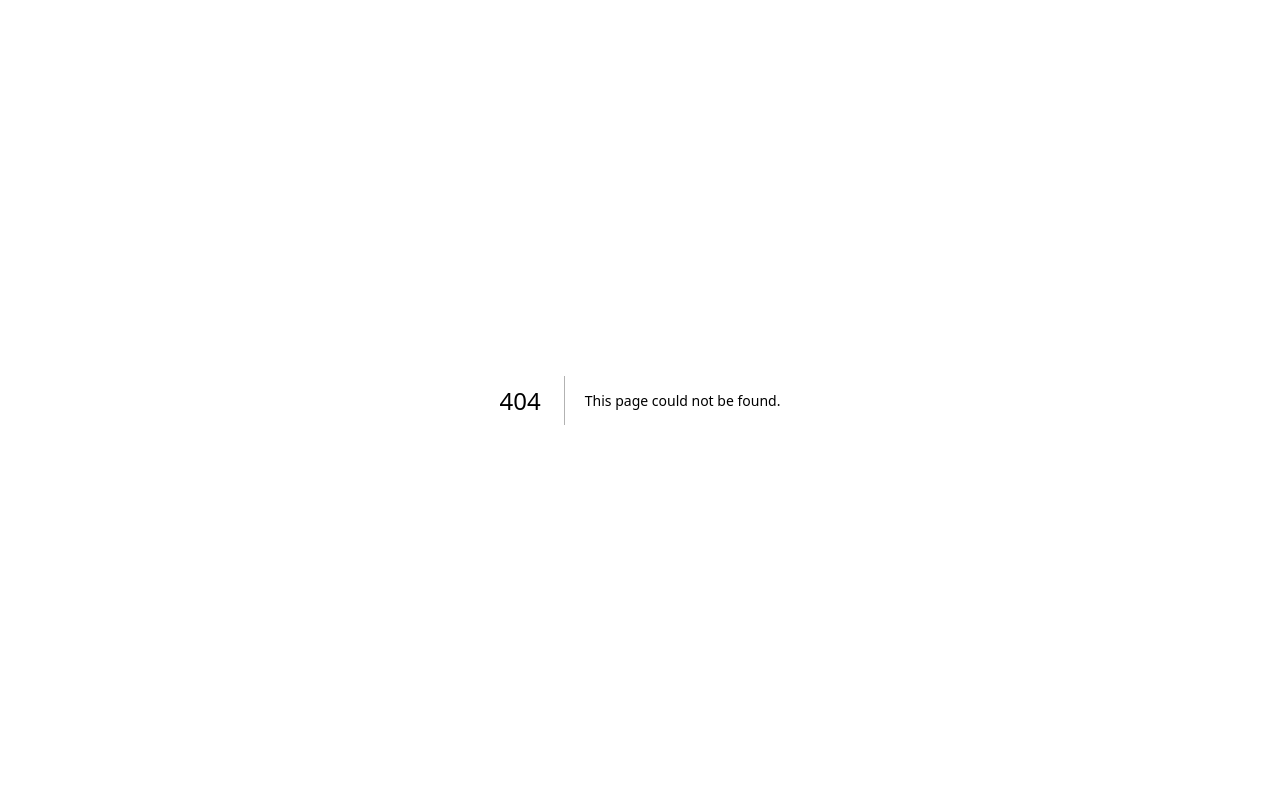
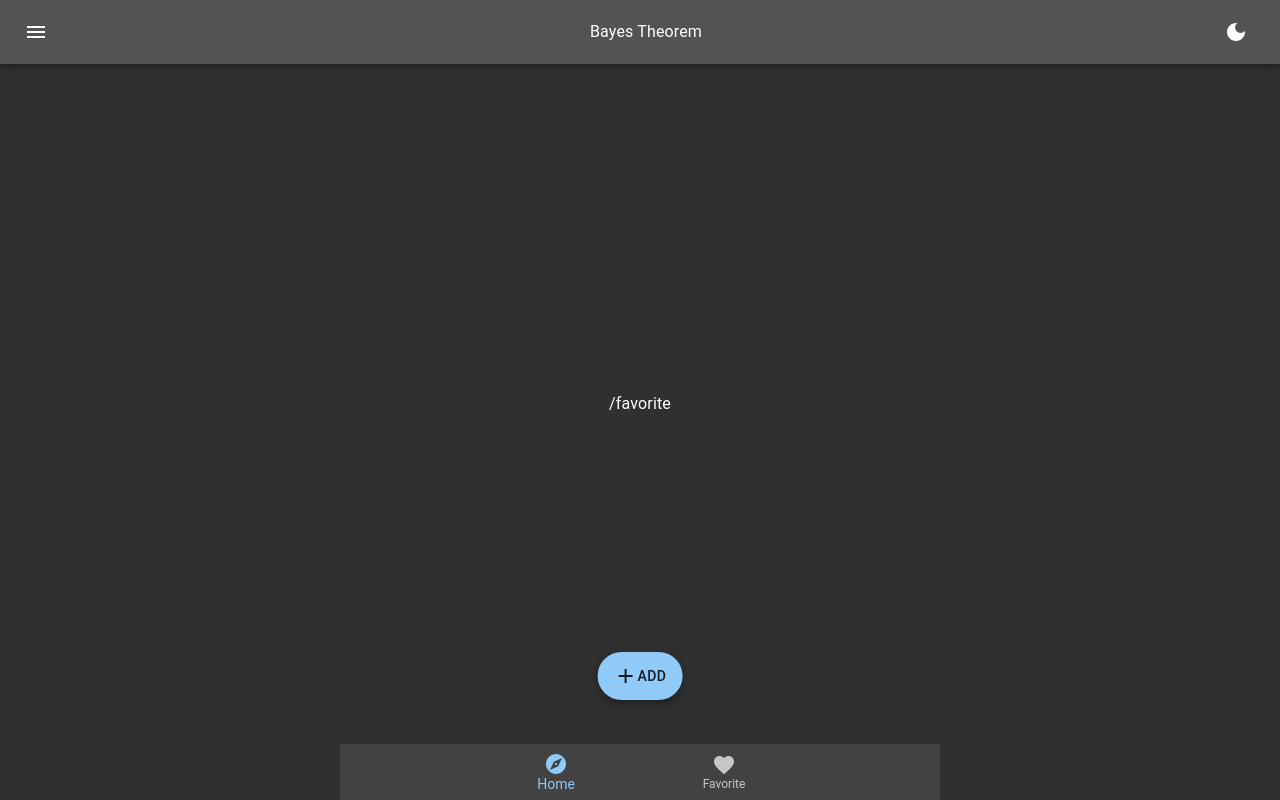
Before and after one commit to quantumsnowball/bayes-domain, a Next.js app: page /favorite in a window 1280 px wide. Before the commit this address had no page. Built offline with nearby package versions, Linux system fonts and the light colour scheme.

Commit message:
refactor: next js project structure

```diff
--- a/components/BottomNav/index.tsx
+++ b/components/BottomNav/index.tsx
@@ -8,6 +8,7 @@ import {
 import ExploreIcon from '@mui/icons-material/Explore'
 import FavoriteIcon from '@mui/icons-material/Favorite'
 import AddButton from './AddButton'
+import Link from 'next/link'
 
 
 function BottomNav() {
@@ -37,10 +38,14 @@ function BottomNav() {
         }}
       >
         <BottomNavigationAction
+          component={Link}
+          href='/'
           label="Home"
           icon={<ExploreIcon />}
         />
         <BottomNavigationAction
+          component={Link}
+          href='/favorite'
           label="Favorite"
           icon={<FavoriteIcon />}
         />
--- /dev/null
+++ b/components/Pages/Favorite.tsx
@@ -0,0 +1,9 @@
+import { Typography } from "@mui/material"
+
+function Favorite() {
+  return (
+    <Typography>/favorite</Typography>
+  )
+}
+
+export default Favorite
--- a/pages/_app.tsx
+++ b/pages/_app.tsx
@@ -1,7 +1,16 @@
 import '../styles/globals.css'
 import type { AppProps } from 'next/app'
+import App from '../components/App'
 
-export default function App({ Component, pageProps }: AppProps) {
-  // the root component for every page
-  return <Component {...pageProps} />
+function NextApp({ Component, pageProps }: AppProps) {
+  // the frame component for every page
+  // `Component` is the react component return by each path in pages/
+  return (
+    <App>
+      <Component {...pageProps} />
+    </App>
+  )
 }
+
+
+export default NextApp
--- /dev/null
+++ b/pages/favorite.tsx
@@ -0,0 +1,9 @@
+import Favorite from "../components/Pages/Favorite"
+
+function FavoritePage() {
+  return (
+    <Favorite />
+  )
+}
+
+export default FavoritePage
```
Also changed, not shown: components/Pages/Home.tsx (added, +9 -0 lines), pages/index.tsx (+4 -5 lines).
